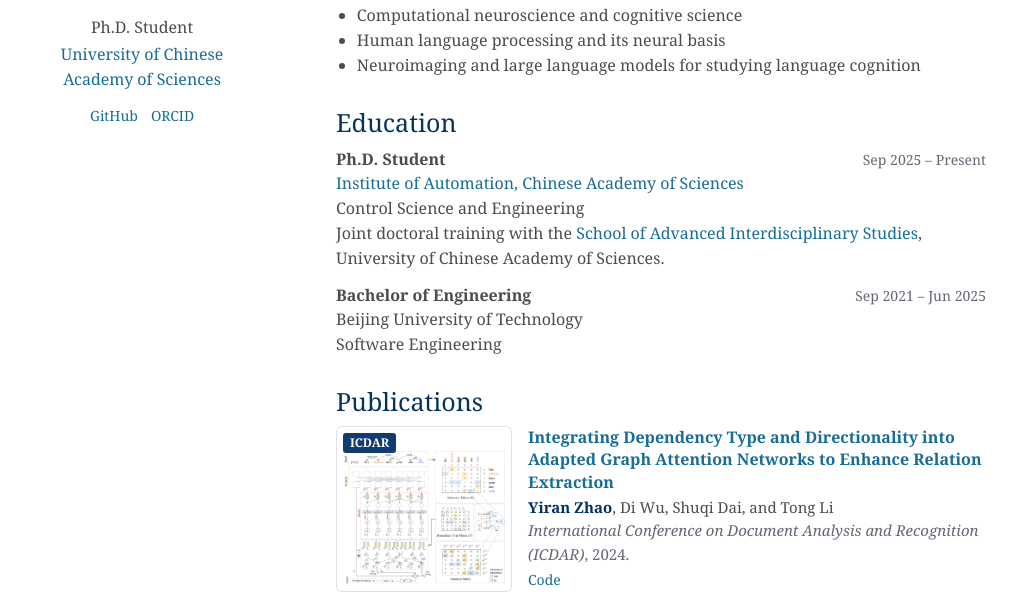
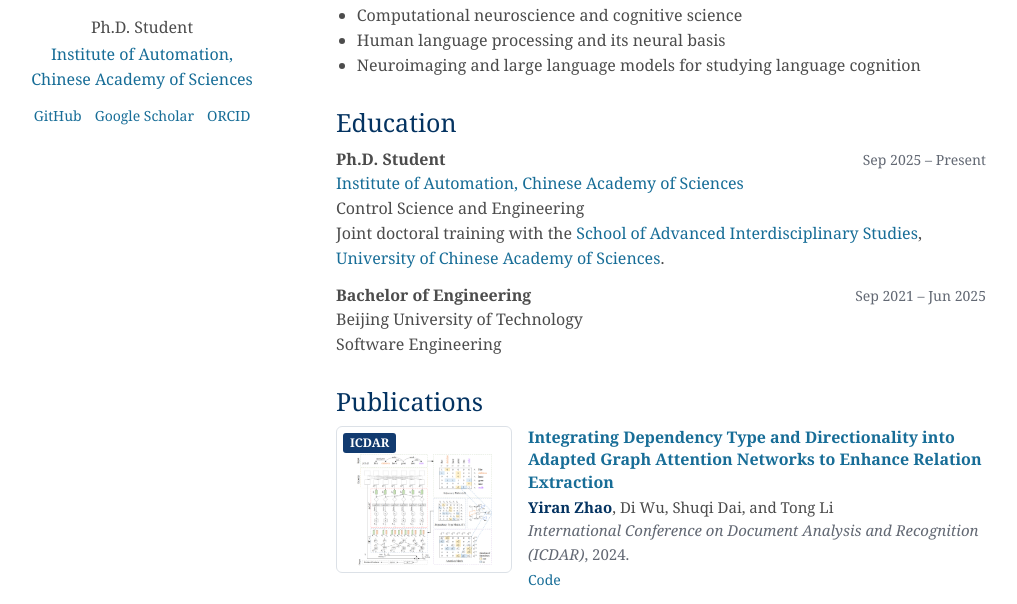
Before and after one commit to AuroraZoer/aurorazoer.github.io, a plain HTML site: page index.html in a window 1280 px wide. Shown: the part 269-873 px from the top of the page, without its empty margins (134-1151 px from the left). Drawn offline with Linux system fonts and the light colour scheme.

Commit message:
Align publication thumbnails and update profile links

```diff
--- a/index.html
+++ b/index.html
@@ -157,27 +157,33 @@
 
     .publication-figure {
       position: relative;
-      display: block;
-      padding: 24px 6px 6px;
+      display: grid;
+      grid-template-rows: minmax(0, 1fr);
+      aspect-ratio: 6 / 5;
+      padding: 27px 6px 6px;
       border: 1px solid var(--rule);
       border-radius: 6px;
       background: #fff;
     }
 
     .publication-figure-grid {
-      display: grid;
       grid-template-columns: repeat(2, minmax(0, 1fr));
-      align-items: start;
+      grid-template-rows: auto minmax(0, 1fr);
       gap: 4px;
     }
 
+    .publication-figure-grid a { min-height: 0; }
     .publication-flow { grid-column: 1 / -1; }
 
     .publication-figure img {
       display: block;
       width: 100%;
-      height: auto;
+      height: 100%;
+      min-height: 0;
+      object-fit: contain;
     }
+
+    .publication-flow img { height: auto; }
 
     .publication-figure .publication-label {
       position: absolute;
@@ -232,9 +238,10 @@
       <h1>Yiran Zhao</h1>
       <p class="name-local" lang="zh-CN">赵怡然</p>
       <p class="role">Ph.D. Student</p>
-      <p class="affiliation"><a href="https://english.ucas.ac.cn/">University of Chinese Academy of Sciences</a></p>
+      <p class="affiliation"><a href="http://www.ia.cas.cn/">Institute of Automation, Chinese Academy of Sciences</a></p>
       <nav class="profile-links" aria-label="Academic profiles">
         <a href="https://github.com/AuroraZoer">GitHub</a>
+        <a href="https://scholar.google.com/citations?user=U5EqacoAAAAJ&amp;hl=zh-CN">Google Scholar</a>
         <a href="https://orcid.org/0000-0002-7838-3457">ORCID</a>
       </nav>
     </header>
@@ -262,9 +269,9 @@
               <strong>Ph.D. Student</strong>
               <span class="education-dates"><time datetime="2025-09">Sep 2025</time> – Present</span>
             </div>
-            <p><a href="https://english.ia.cas.cn/">Institute of Automation, Chinese Academy of Sciences</a></p>
+            <p><a href="http://www.ia.cas.cn/">Institute of Automation, Chinese Academy of Sciences</a></p>
             <p>Control Science and Engineering</p>
-            <p>Joint doctoral training with the <a href="https://sais.ucas.ac.cn/">School of Advanced Interdisciplinary Studies</a>, University of Chinese Academy of Sciences.</p>
+            <p>Joint doctoral training with the <a href="https://sais.ucas.ac.cn/">School of Advanced Interdisciplinary Studies</a>, <a href="https://www.ucas.edu.cn/">University of Chinese Academy of Sciences</a>.</p>
           </li>
           <li>
             <div class="education-heading">
```
